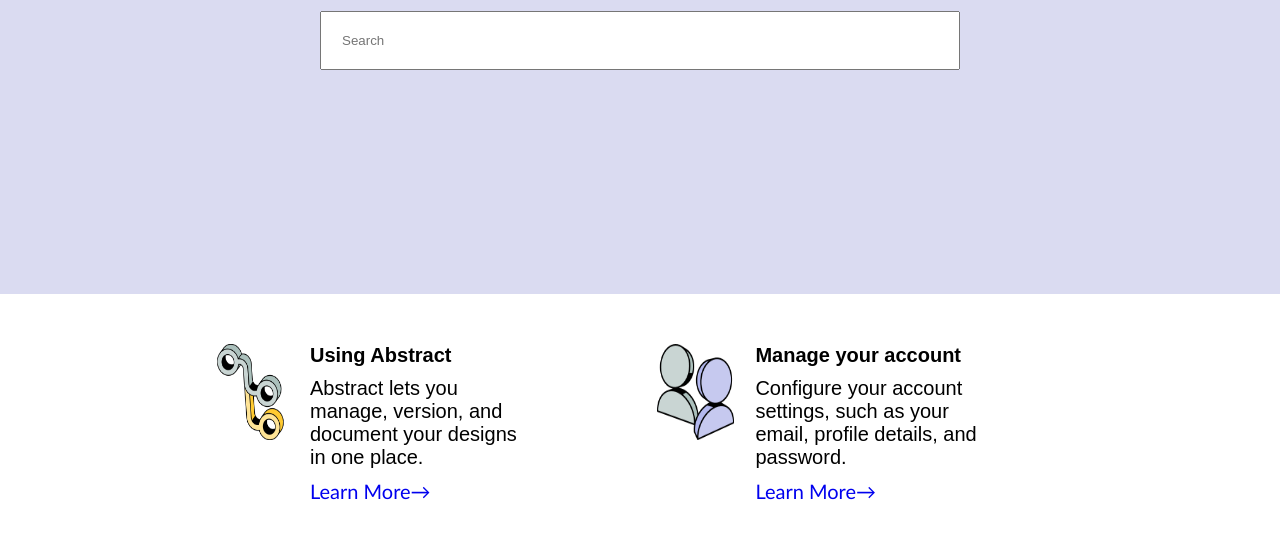
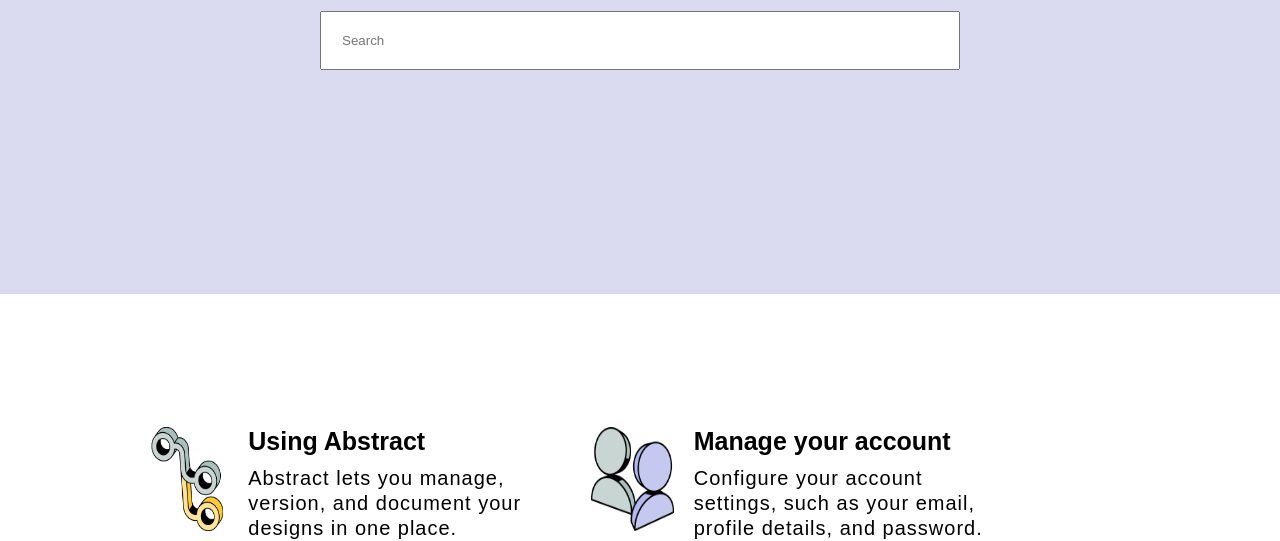
Before and after one commit to harishshanmugam2604/Abstract, a plain HTML site: page index.html in a window 1280 px wide. Shown: the part 282-823 px from the top of the page. Drawn offline with Linux system fonts and the light colour scheme.

Commit message:
changing the image and some sizing

```diff
--- a/css/style.css
+++ b/css/style.css
@@ -130,44 +130,46 @@ header {
 
 .section {
     width: 80%;
-    margin-left: 15%;
+    margin-left: 10%;
 }
 
 .flex1 {
     display: flex;
-    width: 87%;
-    margin: 20px;
-    margin: 50px 20px;
+    width: 87%;;
+    margin-top:13%;
 }
 
 .categories {
     display: flex;
-    width: 50%;
+    width: 100%;
+    margin: 0%  2%;
 }
 
 .icon {
-    width:22%;
+    width:25%;
 }
 
 img {
-    height: 12vh;
-    width: 6vw;
+    height: 13vh;
+    width: 6.5vw;
 }
 
 .list {
-    width: 50%;
+    width: 74%;
     font-size: 20px;
 }
 
 .list1 {
     font-family: sans-serif;
     margin-bottom: 10px;
-
+    font-size: 25px;
 }
 
 .list2 {
     font-family: Arial, Helvetica, sans-serif;
     margin-bottom: 10px;
+    letter-spacing: 1px;
+    line-height: 25px;
 }
 
 .list3 {
```
